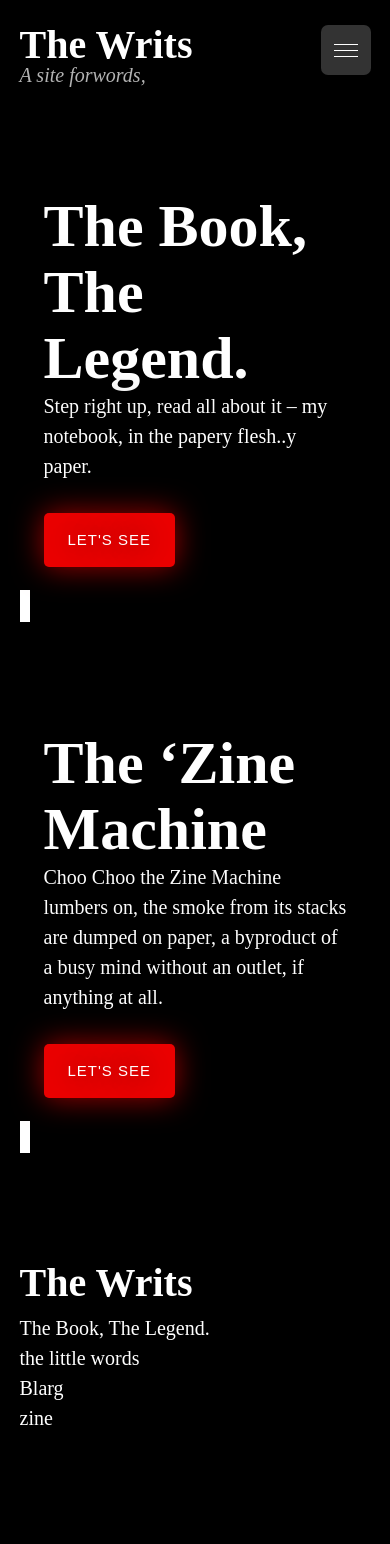
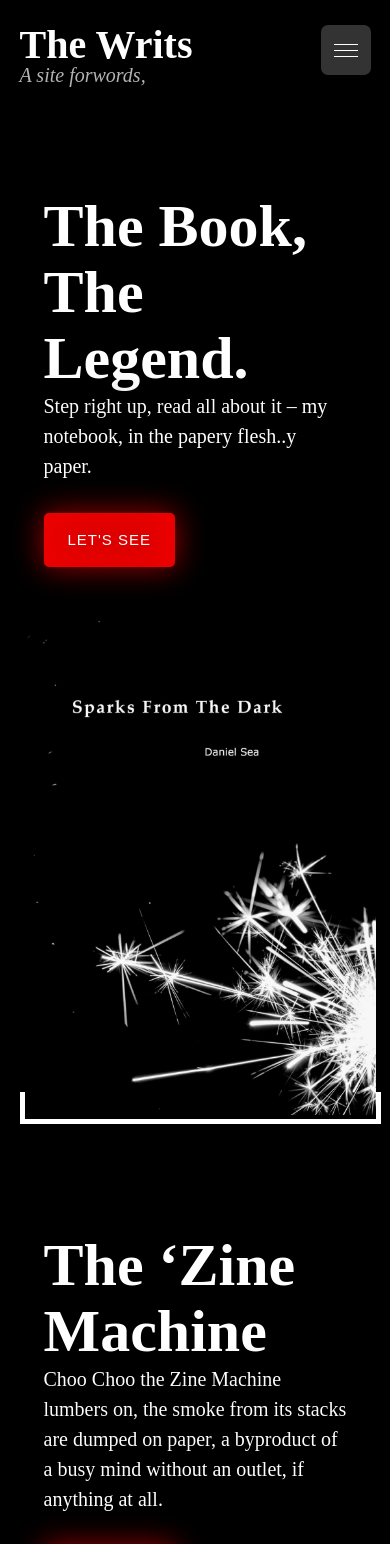
Before and after one commit to Vireo-Creative/The-Writs, a Next.js app: page / in a window 390 px wide. Shown: the top 1544 px of the page. Before the commit the page ends 1450 px from the top, so only its background shows below. Built offline with nearby package versions, Linux system fonts and the light colour scheme; a web font is replaced by a local one.

Commit message:
Somewhat fixes the mobile image from not displaying properly on mobile

```diff
--- a/components/BookFeature.js
+++ b/components/BookFeature.js
@@ -18,8 +18,8 @@ const BookFeature = (props) => {
           <Image
             src={props.image}
             alt={props.title}
-            layout="fill"
-            objectFit="cover"
+            height="1612px"
+            width="1080px"
           />
         </a>
       </Link>
--- a/components/Navbar.js
+++ b/components/Navbar.js
@@ -1,6 +1,6 @@
 import Link from 'next/link'
 import { useRouter } from 'next/router'
-import React, { useState } from "react";
+import React, { useState } from 'react'
 import Styles from '../styles/components/Navbar.module.scss'
 import navItems from '../data/nav.js'
 
--- a/styles/components/BookFeature.module.scss
+++ b/styles/components/BookFeature.module.scss
@@ -39,4 +39,9 @@
   z-index: 12;
   width: 100%;
   height: 600px;
+  overflow: hidden;
+
+  img {
+    object-fit: cover;
+  }
 }
```
